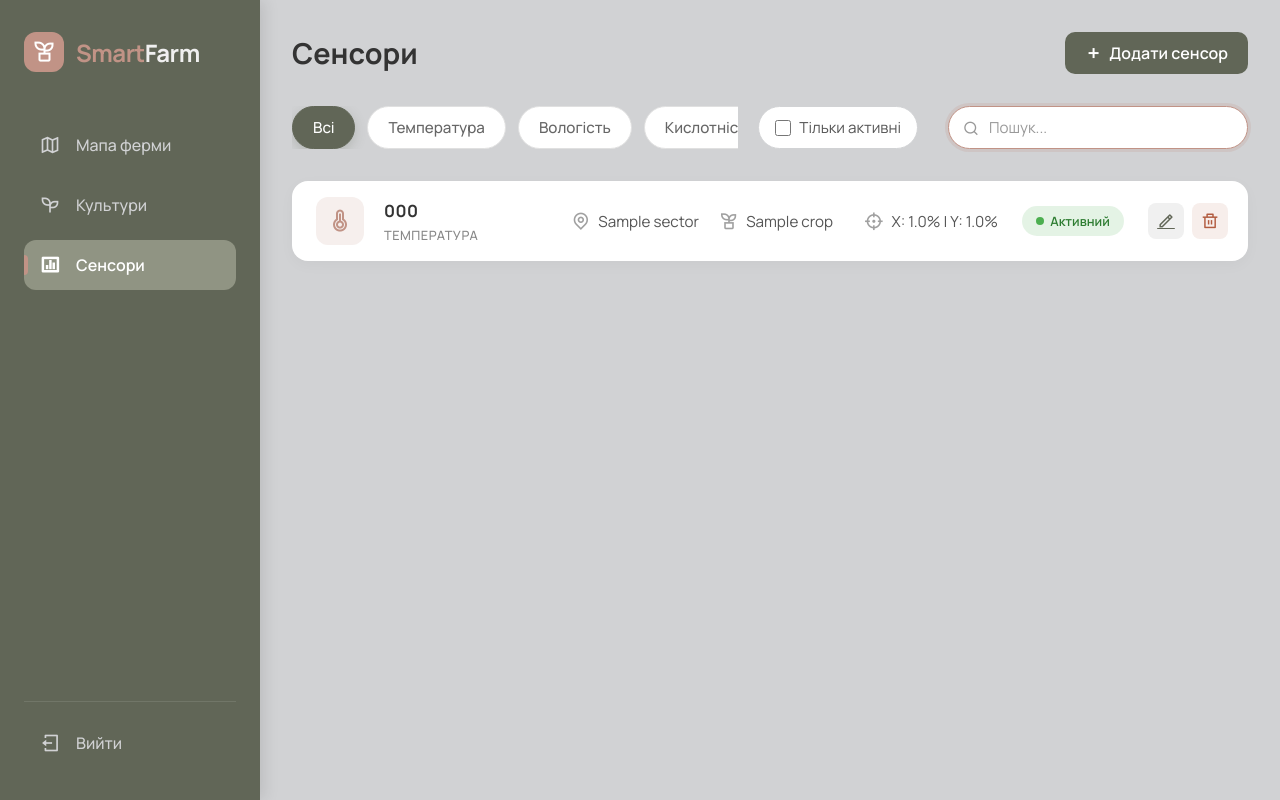
After one commit to Hryhorenko-Yeluzaveta/soil-quality-monitoring, a Django app: page /sensors/ in a window 1280 px wide. The commit adds this page. Run offline with Django 4.2, Linux system fonts and the light colour scheme; tables that the repository leaves empty hold one stand-in row (values such as "Sample post").

Commit message:
Add page with all Sensors

```diff
--- a/soil_quality_monitoring/farm_monitoring/views/api.py
+++ b/soil_quality_monitoring/farm_monitoring/views/api.py
@@ -21,7 +21,7 @@ def add_measurement(request):
     return JsonResponse({"error": "Only POST allowed"}, status=405)
 
 def get_active_sensors(request):
-    sensors = Sensor.objects.filter(is_active=True)
+    sensors = Sensor.objects.filter(is_active=True, archived=False)
     if not sensors:
         return JsonResponse({"message": "There are no sensors yet"}, status=404)
     data = []
--- a/soil_quality_monitoring/farm_monitoring/views/crops.py
+++ b/soil_quality_monitoring/farm_monitoring/views/crops.py
@@ -6,7 +6,7 @@ from farm_monitoring.forms import CropCreateForm, CropUpdateForm
 from farm_monitoring.models import Crop
 
 class CropListView(ListView):
-    template_name = 'crops.html'
+    template_name = 'crop_list.html'
     paginate_by = 9
     queryset = Crop.objects.filter(archived=False)
     context_object_name = 'crops'
@@ -39,7 +39,7 @@ class CropListView(ListView):
         return context
 
 class CropCreateView(CreateView):
-    template_name = 'crop_form.html'
+    template_name = 'crop_create_form.html'
     model = Crop
     form_class = CropCreateForm
     success_url = reverse_lazy("crops")
--- /dev/null
+++ b/soil_quality_monitoring/farm_monitoring/views/sensors.py
@@ -0,0 +1,42 @@
+from django.views.generic import ListView
+
+from farm_monitoring.models import Sensor
+
+
+class SensorListView(ListView):
+    queryset = Sensor.objects.filter(archived=False)
+    template_name = 'sensor_list.html'
+    context_object_name = 'sensors'
+    paginate_by = 10
+    def get_queryset(self):
+        queryset = Sensor.objects.filter(archived=False)
+        selected_type = self.request.GET.get('type', None)
+        if selected_type:
+            queryset = queryset.filter(type=selected_type)
+
+        search_query = self.request.GET.get('q', None)
+        if search_query:
+            queryset = queryset.filter(serial_number__icontains=search_query)
+
+        active_only = self.request.GET.get('active_only', None)
+        if active_only == 'true':
+            queryset = queryset.filter(is_active=True)
+
+        return queryset
+
+    def get_context_data(self, **kwargs):
+        context = super(SensorListView, self).get_context_data(**kwargs)
+        context['types'] = Sensor.Type.choices
+        context['selected_type'] = self.request.GET.get('type', None)
+
+        query_params = self.request.GET.copy()
+        if 'page' in query_params:
+            del query_params['page']
+        context['query_string'] = query_params.urlencode()
+        page = context.get('page_obj')
+        if page:
+            context['custom_page_range'] = page.paginator.get_elided_page_range(
+                page.number, on_each_side=2, on_ends=1
+            )
+
+        return context
--- a/soil_quality_monitoring/soil_quality_monitoring/urls.py
+++ b/soil_quality_monitoring/soil_quality_monitoring/urls.py
@@ -4,7 +4,7 @@ from django.contrib import admin
 from django.urls import path, include
 from django.views.generic import TemplateView
 
-from farm_monitoring.views import crops, api
+from farm_monitoring.views import crops, api, sensors
 
 urlpatterns = [
     path('', TemplateView.as_view(template_name='index.html')),
@@ -13,6 +13,8 @@ urlpatterns = [
     path('crops/create', crops.CropCreateView.as_view()),
     path('crops/update/<int:pk>', crops.CropUpdateView.as_view(), name='crop_update'),
     path('crops/delete/<int:pk>', crops.CropDeleteView.as_view(), name='crop_delete'),
+    # Sensors urls
+    path('sensors/', sensors.SensorListView.as_view()),
     # Measurements urls
     path('api/sensors', api.get_active_sensors, name='get_sensors'),
     path('api/measurement', api.add_measurement, name='api_add_measurement'),
--- a/soil_quality_monitoring/static/css/crop_list.css
+++ b/soil_quality_monitoring/static/css/crop_list.css
@@ -162,51 +162,3 @@
   background-color: var(--accent-alert);
   color: #fff;
 }
-
-/* Фільтрація */
-.filter-section {
-    margin-bottom: 0;
-    flex: 1;
-    min-width: 0;
-}
-
-.filter-scroll {
-  display: flex;
-  gap: 12px;
-  overflow-x: auto;
-  padding-bottom: 5px;
-  scrollbar-width: none;
-}
-
-.filter-scroll::-webkit-scrollbar {
-  display: none;
-}
-
-.filter-pill {
-  display: inline-flex;
-  align-items: center;
-  justify-content: center;
-  padding: 8px 20px;
-  background-color: #fff;
-  border: 1px solid #e0e0e0;
-  border-radius: 50px;
-  color: #666;
-  text-decoration: none;
-  font-size: 0.95rem;
-  font-weight: 500;
-  white-space: nowrap;
-  transition: all 0.2s ease;
-}
-
-.filter-pill:hover {
-  border-color: var(--sidebar-bg);
-  color: var(--sidebar-bg);
-  transform: translateY(-1px);
-}
-
-.filter-pill.active {
-  background-color: var(--sidebar-bg);
-  color: #fff;
-  border-color: var(--sidebar-bg);
-  box-shadow: 0 4px 12px rgba(97, 102, 87, 0.25);
-}
--- /dev/null
+++ b/soil_quality_monitoring/static/css/filter_search.css
@@ -0,0 +1,141 @@
+/* Пошук */
+.controls-right {
+    display: flex;
+    align-items: center;
+    gap: 15px;
+    flex-shrink: 0;
+}
+
+.controls-row {
+    display: flex;
+    justify-content: space-between;
+    align-items: center;
+    gap: 20px;
+    margin-bottom: 2rem;
+    flex-wrap: nowrap;
+}
+
+.search-wrapper {
+    position: relative;
+    min-width: 300px;
+    flex-shrink: 0;
+}
+
+.search-input {
+    width: 100%;
+    padding: 10px 40px;
+    border: 1px solid #d1d2d4;
+    border-radius: 50px;
+    font-size: 0.95rem;
+    color: #333;
+    background-color: #fff;
+    transition: all 0.3s ease;
+    font-family: inherit;
+}
+
+.search-input:focus {
+    outline: none;
+    border-color: var(--accent-pink);
+    box-shadow: 0 0 0 3px rgba(193, 147, 134, 0.2);
+}
+
+.search-input::placeholder {
+    color: #999;
+}
+
+.search-icon {
+    position: absolute;
+    left: 15px;
+    top: 50%;
+    transform: translateY(-50%);
+    color: #999;
+    pointer-events: none;
+}
+
+.search-clear {
+    position: absolute;
+    right: 15px;
+    top: 50%;
+    transform: translateY(-50%);
+    color: #999;
+    text-decoration: none;
+    display: flex;
+    align-items: center;
+    justify-content: center;
+    transition: color 0.2s ease;
+}
+
+.search-clear:hover {
+    color: var(--accent-alert);
+}
+
+/* Фільтрація */
+.filter-section {
+    margin-bottom: 0;
+    flex: 1;
+    min-width: 0;
+}
+
+.filter-scroll {
+    display: flex;
+    gap: 12px;
+    align-items: center;
+    overflow-x: auto;
+    padding-bottom: 0;
+    scrollbar-width: none;
+}
+
+.filter-scroll::-webkit-scrollbar {
+    display: none;
+}
+
+.filter-pill {
+    display: inline-flex;
+    align-items: center;
+    justify-content: center;
+    padding: 10px 20px;
+    background-color: #fff;
+    border: 1px solid #e0e0e0;
+    border-radius: 50px;
+    color: #666;
+    text-decoration: none;
+    font-size: 0.95rem;
+    font-weight: 500;
+    white-space: nowrap;
+    transition: all 0.2s ease;
+}
+
+.filter-pill:hover {
+    border-color: var(--sidebar-bg);
+    color: var(--sidebar-bg);
+    transform: translateY(-1px);
+}
+
+.filter-pill.active {
+    background-color: var(--sidebar-bg);
+    color: #fff;
+    border-color: var(--sidebar-bg);
+    box-shadow: 0 4px 12px rgba(97, 102, 87, 0.25);
+}
+
+@media (max-width: 768px) {
+    .controls-row {
+        flex-direction: column;
+        align-items: stretch;
+        gap: 16px;
+        margin-bottom: 1.5rem;
+    }
+
+    .controls-right {
+        width: 100%;
+        flex-wrap: nowrap;
+        gap: 12px;
+        margin-top: 0;
+    }
+
+    .search-wrapper {
+        flex: 1;
+        min-width: 0;
+        width: auto;
+    }
+}
--- /dev/null
+++ b/soil_quality_monitoring/static/css/sensor_list.css
@@ -0,0 +1,246 @@
+/* Датчики */
+.sensors-list {
+    display: flex;
+    flex-direction: column;
+    gap: 12px;
+    margin-bottom: 2rem;
+}
+
+.sensor-row {
+    display: flex;
+    align-items: center;
+    background: #fff;
+    padding: 16px 20px;
+    border-radius: 16px;
+    box-shadow: 0 4px 15px rgba(0, 0, 0, 0.03);
+    transition: transform 0.2s ease, box-shadow 0.2s ease;
+    gap: 20px;
+    border-left: 4px solid transparent;
+}
+
+.sensor-row:hover {
+    transform: translateY(-2px);
+    box-shadow: 0 8px 20px rgba(0, 0, 0, 0.06);
+    border-left-color: var(--sidebar-bg);
+}
+
+.sensor-icon {
+    width: 48px;
+    height: 48px;
+    border-radius: 12px;
+    background-color: rgba(193, 147, 134, 0.15);
+    color: var(--accent-pink);
+    display: flex;
+    align-items: center;
+    justify-content: center;
+    font-size: 1.5rem;
+    flex-shrink: 0;
+}
+
+.sensor-info-group {
+    display: flex;
+    flex-direction: column;
+    gap: 4px;
+}
+
+.sensor-info-group.main-info {
+    flex: 2;
+    min-width: 150px;
+}
+
+.sensor-serial {
+    font-weight: 700;
+    color: #333;
+    font-size: 1.05rem;
+    letter-spacing: 0.5px;
+}
+
+.sensor-type-label {
+    font-size: 0.8rem;
+    color: #888;
+    font-weight: 500;
+    text-transform: uppercase;
+    letter-spacing: 0.5px;
+}
+
+.sensor-info-group.sector-info,
+.sensor-info-group.coords-info {
+    flex: 1.5;
+    flex-direction: row;
+    align-items: center;
+    color: #555;
+    font-size: 0.95rem;
+    gap: 8px;
+}
+
+.sensor-info-group i {
+    color: #a0a0a0;
+    font-size: 1.2rem;
+}
+
+.sensor-info-group span {
+    white-space: nowrap;
+}
+
+.sensor-info-group.status-info {
+    flex: 1;
+    display: flex;
+    align-items: center;
+    justify-content: center;
+    min-width: 110px;
+}
+
+.badge {
+    padding: 6px 14px;
+    border-radius: 50px;
+    font-size: 0.8rem;
+    font-weight: 600;
+    display: inline-flex;
+    align-items: center;
+    gap: 6px;
+}
+
+.badge-active {
+    background-color: rgba(76, 175, 80, 0.15);
+    color: #2e7d32;
+}
+
+.badge-active::before {
+    content: '';
+    display: block;
+    width: 8px;
+    height: 8px;
+    background-color: #4caf50;
+    border-radius: 50%;
+}
+
+.badge-inactive {
+    background-color: rgba(178, 92, 64, 0.1);
+    color: var(--accent-alert);
+}
+
+.badge-inactive::before {
+    content: '';
+    display: block;
+    width: 8px;
+    height: 8px;
+    background-color: var(--accent-alert);
+    border-radius: 50%;
+}
+
+.sensor-actions {
+    margin-left: auto;
+    display: flex;
+    gap: 8px;
+    flex-shrink: 0;
+}
+
+.toggle-checkbox {
+    display: flex;
+    align-items: center;
+    gap: 8px;
+    cursor: pointer;
+    font-size: 0.95rem;
+    color: #555;
+    white-space: nowrap;
+    background: #fff;
+    padding: 10px 16px;
+    border-radius: 50px;
+    border: 1px solid #d1d2d4;
+    transition: all 0.2s ease;
+}
+
+.toggle-checkbox:hover {
+    border-color: var(--accent-pink);
+}
+
+.toggle-checkbox input[type="checkbox"] {
+    accent-color: var(--sidebar-bg);
+    width: 16px;
+    height: 16px;
+    cursor: pointer;
+}
+
+.sensor-info-group.sector-info,
+.sensor-info-group.crop-info,
+.sensor-info-group.coords-info {
+    flex: 1.5;
+    flex-direction: row;
+    align-items: center;
+    color: #555;
+    font-size: 0.95rem;
+    gap: 8px;
+}
+
+.sensor-info-group.sector-info i,
+.sensor-info-group.crop-info i,
+.sensor-info-group.coords-info i {
+    color: #a0a0a0;
+    font-size: 1.2rem;
+}
+
+@media (max-width: 768px) {
+    .toggle-checkbox {
+        padding: 10px 14px; /* Трохи компактніший чекбокс для мобілки */
+        flex-shrink: 0; /* Забороняємо чекбоксу зминатися */
+    }
+
+    .toggle-checkbox span {
+        font-size: 0.85rem; /* Зменшуємо шрифт, щоб точно влізло на малих екранах */
+    }
+
+    .sensor-row {
+        display: flex;
+        flex-wrap: wrap; /* Разрешаем перенос внутри карточки */
+        padding: 16px;
+        gap: 12px;
+        align-items: center;
+    }
+
+    /* 1-й ряд: Иконка + Название + Статус */
+    .sensor-icon {
+        flex: 0 0 44px; /* Фиксированный размер */
+        width: 44px;
+        height: 44px;
+        order: 1;
+    }
+
+    .sensor-info-group.main-info {
+        flex: 1; /* Забирает центр */
+        min-width: 0;
+        order: 2;
+    }
+
+    .sensor-info-group.status-info {
+        flex: 0 0 auto; /* Статус прижимается вправо */
+        order: 3;
+        justify-content: flex-end;
+    }
+
+    /* 2-й ряд: Сектор и Культура (2 столбика без пустых отступов слева) */
+    .sensor-info-group.sector-info,
+    .sensor-info-group.crop-info {
+        flex: 1 1 45%; /* Каждому по ~половине ширины */
+        order: 4;
+        margin: 0;
+        padding-left: 0;
+    }
+
+    /* 3-й ряд: Координаты (на всю ширину) */
+    .sensor-info-group.coords-info {
+        flex: 1 1 100%;
+        order: 5;
+        margin: 0;
+        padding-left: 0;
+    }
+
+    /* 4-й ряд: Кнопки действий */
+    .sensor-actions {
+        flex: 1 1 100%;
+        order: 6;
+        justify-content: flex-end;
+        margin-top: 4px;
+        padding-top: 12px;
+        border-top: 1px solid #f0f0f0;
+    }
+}
--- a/soil_quality_monitoring/templates/base.html
+++ b/soil_quality_monitoring/templates/base.html
@@ -19,7 +19,8 @@
     <link rel="stylesheet" href="{% static 'css/create_crop.css' %}">
     <link rel="stylesheet" href="{% static 'css/crop_list.css' %}">
     <link rel="stylesheet" href="{% static 'css/pagination.css' %}">
-    <link rel="stylesheet" href="{% static 'css/search.css' %}">
+    <link rel="stylesheet" href="{% static 'css/filter_search.css' %}">
+    <link rel="stylesheet" href="{% static 'css/sensor_list.css' %}">
 </head>
 <body>
     {% include 'components/sidebar.html' %}
--- a/soil_quality_monitoring/templates/components/search.html
+++ b/soil_quality_monitoring/templates/components/search.html
@@ -1,8 +1,11 @@
 <div class="search-wrapper">
     <form id="search-form" method="get" action="">
-        {% if request.GET.category %}
-            <input type="hidden" name="category" value="{{ request.GET.category }}">
-        {% endif %}
+
+        {% for key, value in request.GET.items %}
+            {% if key != 'q' and key != 'page' %}
+                <input type="hidden" name="{{ key }}" value="{{ value }}">
+            {% endif %}
+        {% endfor %}
 
         <i class="ri-search-line search-icon"></i>
 
@@ -15,7 +18,7 @@
                autocomplete="off">
 
         {% if request.GET.q %}
-            <a href="?{% if request.GET.category %}category={{ request.GET.category }}{% endif %}" class="search-clear" title="Очистити">
+            <a href="?{% for key, value in request.GET.items %}{% if key != 'q' and key != 'page' %}{{ key }}={{ value }}&{% endif %}{% endfor %}" class="search-clear" title="Очистити">
                 <i class="ri-close-circle-fill"></i>
             </a>
         {% endif %}
@@ -32,7 +35,6 @@
         if (searchInput && searchForm) {
             searchInput.addEventListener('input', function() {
                 clearTimeout(typingTimer);
-
                 typingTimer = setTimeout(function() {
                     searchForm.submit();
                 }, doneTypingInterval);
--- a/soil_quality_monitoring/templates/components/sidebar.html
+++ b/soil_quality_monitoring/templates/components/sidebar.html
@@ -17,25 +17,19 @@
             <li>
                 <a href="#" class="nav-link">
                     <i class="ri-map-2-line"></i>
-                    <span>Карта фермы</span>
-                </a>
-            </li>
-            <li>
-                <a href="#" class="nav-link">
-                    <i class="ri-bar-chart-box-line"></i>
-                    <span>История</span>
+                    <span>Мапа ферми</span>
                 </a>
             </li>
             <li>
                 <a href="/crops" class="nav-link {% if '/crops' in request.path %}active{% endif %}">
                     <i class="ri-seedling-line"></i>
-                    <span>Культуры</span>
+                    <span>Культури</span>
                 </a>
             </li>
             <li>
-                <a href="#" class="nav-link">
-                    <i class="ri-sensor-line"></i>
-                    <span>Датчики</span>
+                <a href="/sensors" class="nav-link {% if '/sensors' in request.path %}active{% endif %}">
+                    <i class="ri-bar-chart-box-line"></i>
+                    <span>Сенсори</span>
                 </a>
             </li>
         </ul>
@@ -44,7 +38,7 @@
     <div class="sidebar-footer">
         <a href="#" class="nav-link logout">
             <i class="ri-logout-box-line"></i>
-            <span>Выйти</span>
+            <span>Вийти</span>
         </a>
     </div>
 </aside>
--- /dev/null
+++ b/soil_quality_monitoring/templates/sensor_list.html
@@ -0,0 +1,110 @@
+{% extends 'base.html' %}
+{% load static %}
+
+{% block title %}Список сенсорів | SmartFarm{% endblock %}
+
+{% block body %}
+    <div class="page-header">
+        <h1>Сенсори</h1>
+        <a href="#" class="btn-primary">
+            <i class="ri-add-line"></i>
+            <span>Додати сенсор</span>
+        </a>
+    </div>
+
+    <div class="controls-row">
+        <div class="filter-section">
+            <div class="filter-scroll">
+                <a href="?{% if request.GET.q %}q={{ request.GET.q }}&{% endif %}{% if request.GET.active_only %}active_only={{ request.GET.active_only }}{% endif %}" class="filter-pill {% if not selected_type %}active{% endif %}">
+                    Всі
+                </a>
+
+                {% for type_code, type_name in types %}
+                    <a href="?type={{ type_code }}{% if request.GET.q %}&q={{ request.GET.q }}{% endif %}{% if request.GET.active_only %}&active_only={{ request.GET.active_only }}{% endif %}" class="filter-pill {% if selected_type == type_code %}active{% endif %}">
+                        {{ type_name }}
+                    </a>
+                {% endfor %}
+            </div>
+        </div>
+
+        <div class="controls-right">
+            <form method="get" style="display: inline-block; margin-right: 15px;">
+                {% if request.GET.type %}<input type="hidden" name="type" value="{{ request.GET.type }}">{% endif %}
+                {% if request.GET.q %}<input type="hidden" name="q" value="{{ request.GET.q }}">{% endif %}
+
+                <label class="toggle-checkbox">
+                    <input type="checkbox"
+                           name="active_only"
+                           value="true"
+                           onchange="this.form.submit()"
+                           {% if request.GET.active_only == 'true' %}checked{% endif %}>
+                    <span>Тільки активні</span>
+                </label>
+            </form>
+
+            {% include 'components/search.html' %}
+        </div>
+    </div>
+
+    <div class="sensors-list">
+        {% if sensors %}
+            {% for sensor in page_obj %}
+                <div class="sensor-row">
+                    <div class="sensor-icon">
+                        {% if sensor.type == 'TEMP' %}<i class="ri-temp-hot-line"></i>
+                        {% elif sensor.type == 'HUM' %}<i class="ri-drop-line"></i>
+                        {% elif sensor.type == 'PH' %}<i class="ri-flask-line"></i>
+                        {% elif sensor.type == 'NIT' %}<i class="ri-seedling-line"></i>
+                        {% else %}<i class="ri-sensor-line"></i>{% endif %}
+                    </div>
+
+                    <div class="sensor-info-group main-info">
+                        <span class="sensor-serial">{{ sensor.serial_number }}</span>
+                        <span class="sensor-type-label">{{ sensor.get_type_display }}</span>
+                    </div>
+
+                    <div class="sensor-info-group sector-info" title="Сектор">
+                        <i class="ri-map-pin-line"></i>
+                        <span>{{ sensor.sector }}</span>
+                    </div>
+
+                    <div class="sensor-info-group crop-info" title="Посіяна культура">
+                        <i class="ri-plant-line"></i>
+                        <span>{{ sensor.sector.crop.name|default:"Немає культури" }}</span>
+                    </div>
+
+                    <div class="sensor-info-group coords-info" title="Координати">
+                        <i class="ri-crosshair-2-line"></i>
+                        <span>X: {{ sensor.offset_x|floatformat:1 }}% | Y: {{ sensor.offset_y|floatformat:1 }}%</span>
+                    </div>
+
+                    <div class="sensor-info-group status-info">
+                        {% if sensor.is_active %}
+                            <span class="badge badge-active">Активний</span>
+                        {% else %}
+                            <span class="badge badge-inactive">Вимкнено</span>
+                        {% endif %}
+                    </div>
+
+                    <div class="sensor-actions">
+                        <a class="btn-icon edit" href="#" title="Редагувати">
+                            <i class="ri-pencil-line"></i>
+                        </a>
+                        <button type="button"
+                                class="btn-icon delete"
+                                title="Видалити"
+                                onclick="openDeleteModal('#', '{{ sensor.serial_number|escapejs }}')">
+                            <i class="ri-delete-bin-line"></i>
+                        </button>
+                    </div>
+                </div>
+            {% endfor %}
+        {% else %}
+            <p>Сенсорів поки що немає.</p>
+        {% endif %}
+    </div>
+
+    {% include 'components/pagination.html' %}
+    {% include 'components/delete_modal.html' %}
+
+{% endblock %}
```
Also changed, not shown: soil_quality_monitoring/farm_monitoring/models.py (+19 -12 lines), soil_quality_monitoring/static/css/search.css (deleted, +0 -72 lines), soil_quality_monitoring/templates/crop_list.html (renamed from soil_quality_monitoring/templates/crops.html, +6 -5 lines), soil_quality_monitoring/farm_monitoring/migrations/0008_sensor_archived_alter_sensor_is_active_and_more.py (added), soil_quality_monitoring/templates/crop_create_form.html (renamed from soil_quality_monitoring/templates/crop_form.html).
